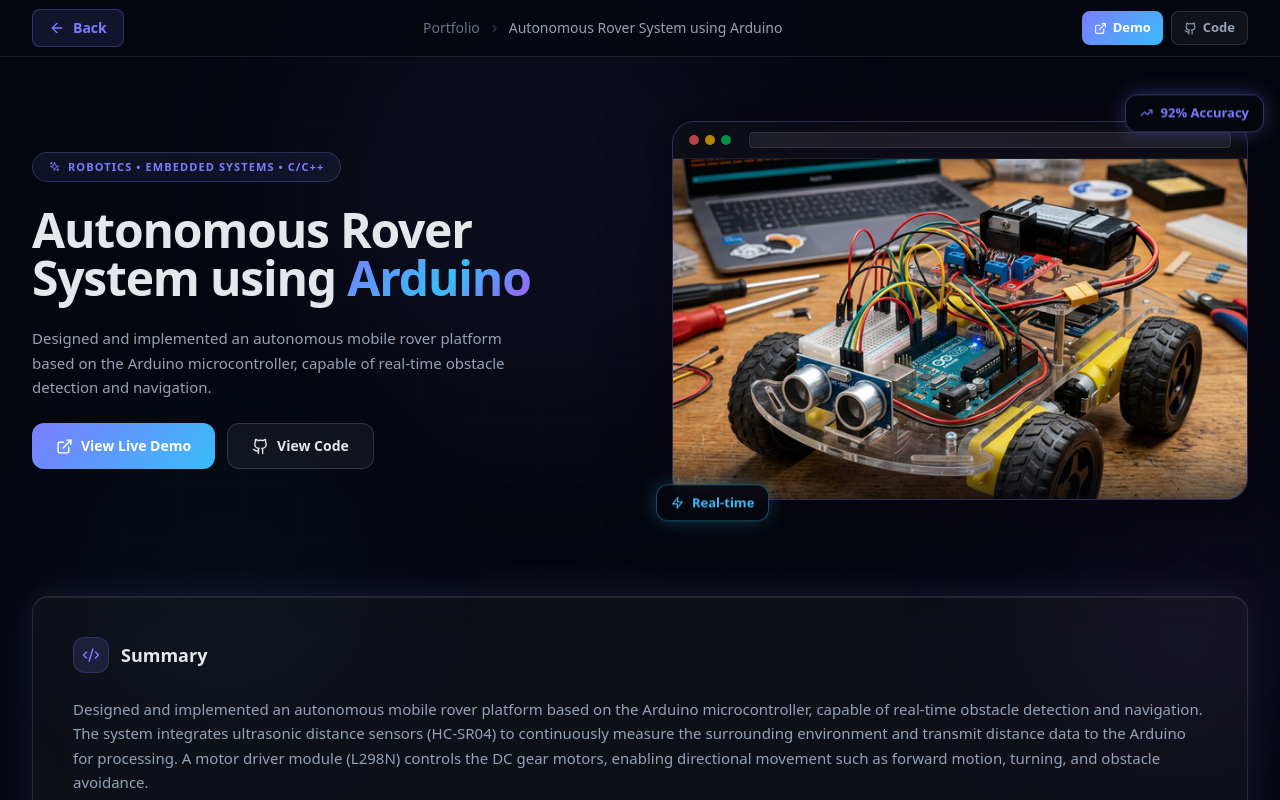
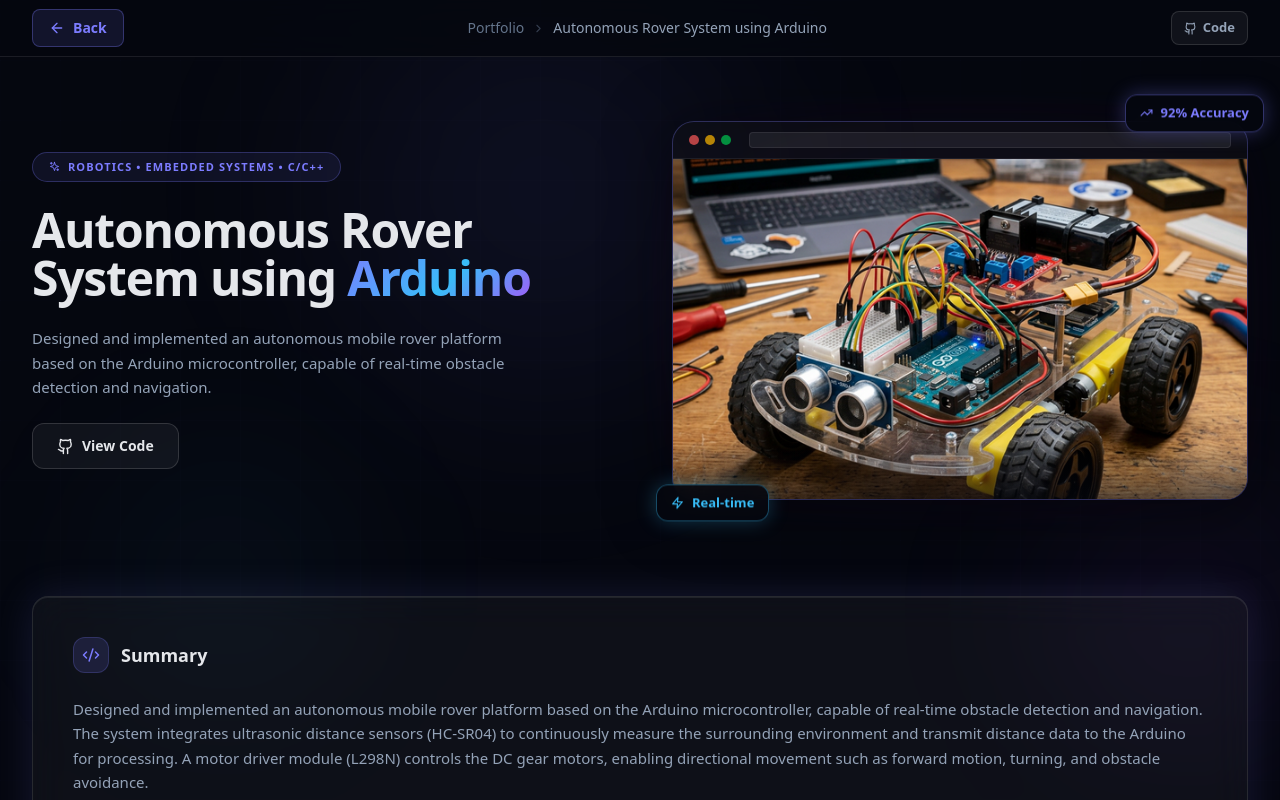
Before and after one commit to mohdAdil78/Portfolio, a React (Vite) app: page /project/1 in a window 1280 px wide. Shown: the top 800 px of the page. Built offline with nearby package versions, Linux system fonts and the light colour scheme.

Commit message:
update portfolio

```diff
--- a/src/data/projectsData.js
+++ b/src/data/projectsData.js
@@ -86,8 +86,8 @@
       { icon: "BarChart2", title: "Standalone Executable", description: "Supports compilation into a portable .exe using PyInstaller for controlled testing environments." }
     ],
     skills: ["System-Level Programming", "Secure Config Management", "Automation Scripting", "Cybersecurity Concepts", "Data Logging"],
-    demoLink: "#",
-    githubLink: "#"
+    demoLink: null,
+    githubLink: "https://github.com/mohdAdil78/Python-Keylogger"
   },
   {
     id: 6,
@@ -121,7 +121,7 @@
       deployment: "Cloud Ready"
     },
     skills: ["Machine Learning", "Data Engineering", "Full-Stack Analytics", "BI Dashboard Development"],
-    demoLink: "https://demo-sales-analytics.com",
-    githubLink: "https://github.com/username/sales-analytics-platform"
+    demoLink: null,
+    githubLink: "https://github.com/mohdAdil78/enterprise-sales-analytics"
   }
 ];
--- a/src/pages/Portfolio.jsx
+++ b/src/pages/Portfolio.jsx
@@ -130,10 +130,8 @@
 
       technologies: ['Python', 'SMTP', 'OS Module', 'PyAutoGUI', 'File Handling', 'Environment Variables'],
 
-      demoLink: '#',
-
-      githubLink: '#',
-
+      demoLink: null,
+      githubLink: "https://github.com/mohdAdil78/Python-Keylogger",
       image: '/projects/keylogger.png'
 
     },
@@ -150,10 +148,8 @@
 
       technologies: ['Python', 'Streamlit', 'Scikit-Learn', 'Plotly', 'Pandas', 'Machine Learning'],
 
-      demoLink: 'https://demo-sales-analytics.com',
-
-      githubLink: 'https://github.com/username/sales-analytics-platform',
-
+      demoLink: null,
+      githubLink: "https://github.com/mohdAdil78/enterprise-sales-analytics",
       image: '/projects/analytics-platform.png'
 
     }
--- a/src/pages/ProjectDetails.jsx
+++ b/src/pages/ProjectDetails.jsx
@@ -141,6 +141,7 @@
 
           {/* Header CTAs */}
           <div className="flex gap-2 flex-shrink-0">
+            {project.demoLink && project.demoLink !== "#" && (
               <motion.a href={project.demoLink} target="_blank" rel="noopener noreferrer"
                 whileHover={{ scale: 1.05 }} whileTap={{ scale: 0.95 }}
                 className="flex items-center gap-1.5 px-3 py-1.5 rounded-lg text-[13px] font-semibold text-white"
@@ -149,6 +150,7 @@
                 onMouseLeave={e => { e.currentTarget.style.boxShadow = 'none'; }}>
                 <ExternalLink size={13} /><span className="hidden sm:inline">Demo</span>
               </motion.a>
+            )}
             <motion.a href={project.githubLink} target="_blank" rel="noopener noreferrer"
               whileHover={{ scale: 1.05 }} whileTap={{ scale: 0.95 }}
               className="flex items-center gap-1.5 px-3 py-1.5 rounded-lg text-[13px] font-semibold text-text-secondary transition-all duration-200"
@@ -197,6 +199,7 @@
 
               {/* CTA buttons */}
               <motion.div variants={fadeUp} transition={{ duration: 0.5, delay: 0.1 }} className="flex flex-wrap gap-3">
+                {project.demoLink && project.demoLink !== "#" && (
                   <motion.a href={project.demoLink} target="_blank" rel="noopener noreferrer"
                     whileHover={{ scale: 1.05 }} whileTap={{ scale: 0.95 }}
                     className="inline-flex items-center gap-2 px-6 py-3 text-white rounded-xl font-bold text-sm transition-all duration-300"
@@ -205,6 +208,7 @@
                     onMouseLeave={e => { e.currentTarget.style.boxShadow = 'none'; }}>
                     <ExternalLink size={17} /> View Live Demo
                   </motion.a>
+                )}
                 <motion.a href={project.githubLink} target="_blank" rel="noopener noreferrer"
                   whileHover={{ scale: 1.05 }} whileTap={{ scale: 0.95 }}
                   className="inline-flex items-center gap-2 px-6 py-3 text-text-primary rounded-xl font-bold text-sm transition-all duration-300"
@@ -459,6 +463,7 @@
               <h2 className="text-xl font-bold text-text-primary mt-4 mb-2">Ready to explore?</h2>
               <p className="text-text-muted text-sm mb-8 max-w-sm mx-auto">See the platform in action or dive into the source code.</p>
               <div className="flex flex-wrap gap-4 justify-center">
+                {project.demoLink && project.demoLink !== "#" && (
                   <motion.a href={project.demoLink} target="_blank" rel="noopener noreferrer"
                     whileHover={{ scale: 1.06 }} whileTap={{ scale: 0.96 }}
                     className="inline-flex items-center gap-2 px-8 py-3.5 rounded-xl font-bold text-[15px] text-white transition-all duration-300"
@@ -467,6 +472,7 @@
                     onMouseLeave={e => { e.currentTarget.style.boxShadow = 'none'; }}>
                     <ExternalLink size={18} /> View Live Demo
                   </motion.a>
+                )}
                 <motion.a href={project.githubLink} target="_blank" rel="noopener noreferrer"
                   whileHover={{ scale: 1.06 }} whileTap={{ scale: 0.96 }}
                   className="inline-flex items-center gap-2 px-8 py-3.5 rounded-xl font-bold text-[15px] text-text-primary transition-all duration-300"
```
Lines whose indentation alone changed are shown as unchanged.
